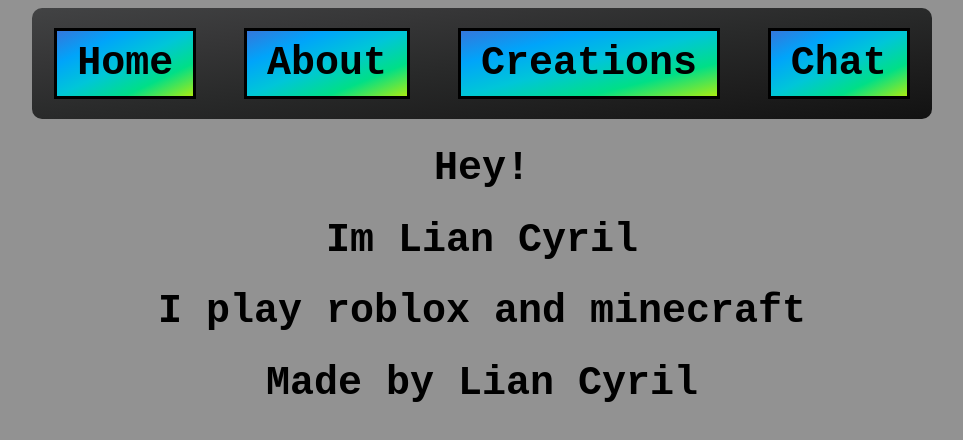
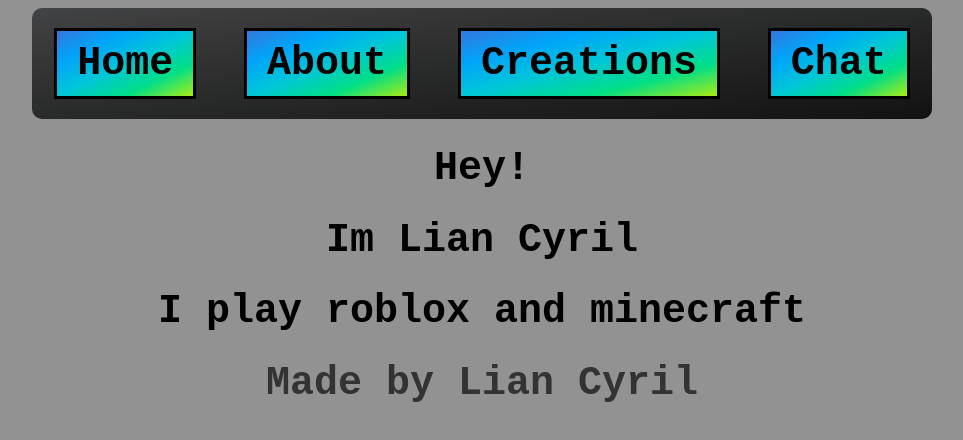
Before and after one commit to Mydoom4002/i, a plain HTML site: page index.html in a window 1280 px wide. Shown: the whole page, without its empty margins (158-1121 px from the left). Drawn offline with Linux system fonts and the light colour scheme.

Commit message:
Update style.css

```diff
--- a/style.css
+++ b/style.css
@@ -11,6 +11,12 @@ body {
 a {
     color: black;
     text-decoration: none;
+}
+
+.lol {
+    color: rgb(51, 51, 51);
+    width: initial;
+    font-size: 40px;
 }
 
 h1 {
```
